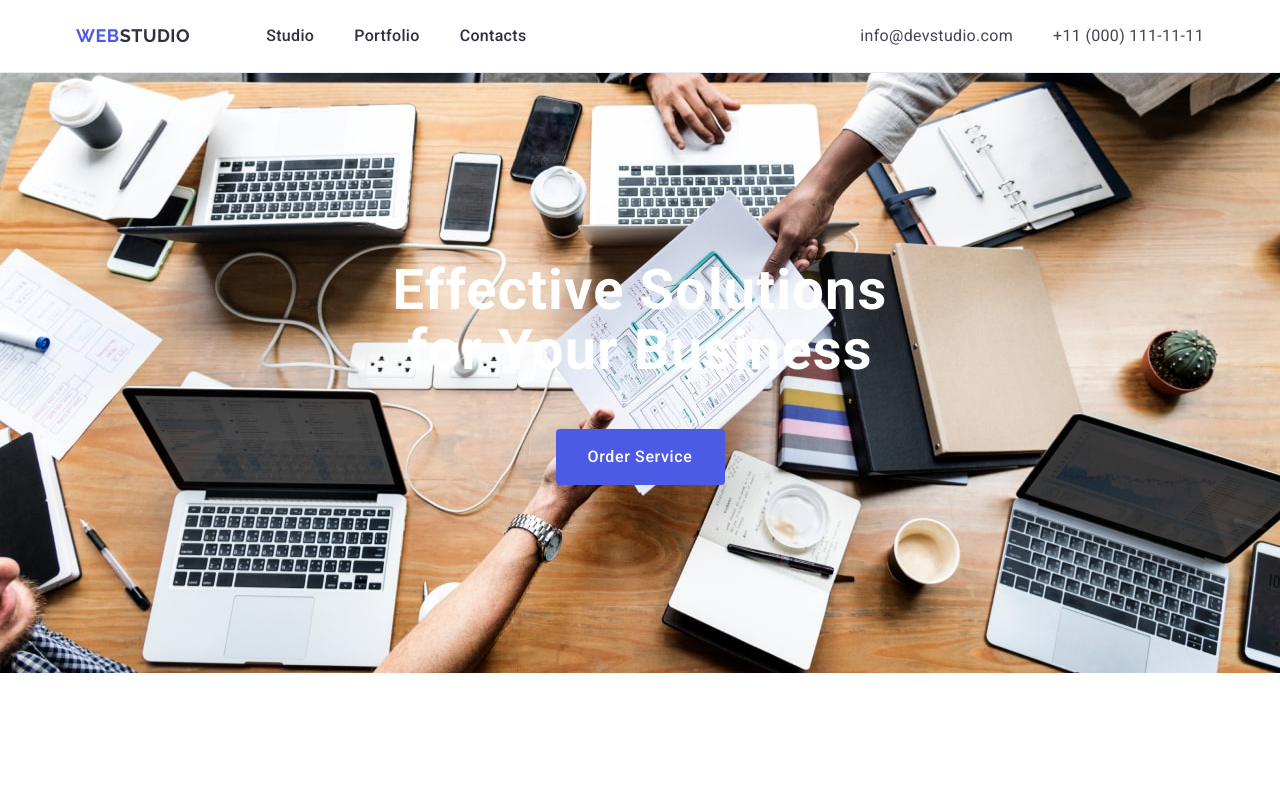
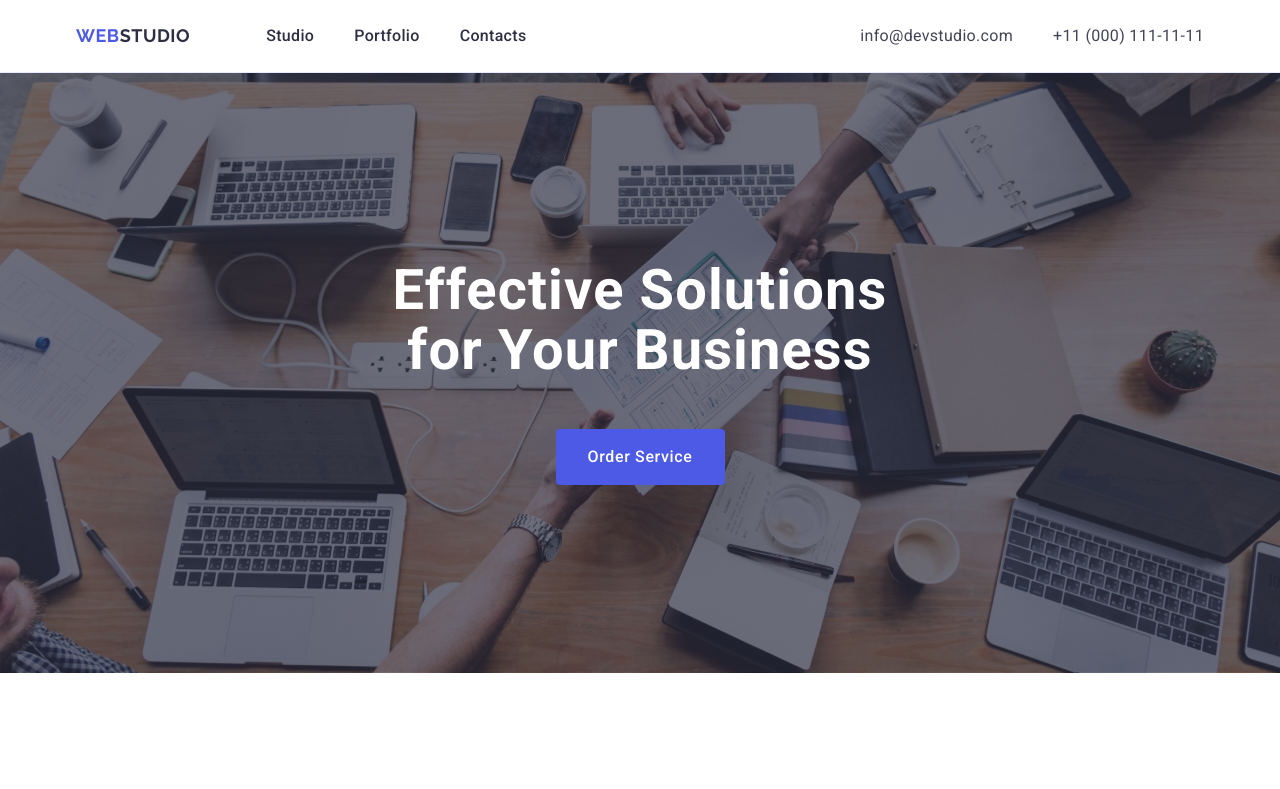
Before and after one commit to sundnepr/goit-markkup-hw-04, a plain HTML site: page index.html in a window 1280 px wide. Shown: the top 789 px of the page. Drawn offline with nearby package versions, Linux system fonts and the light colour scheme.

Commit message:
Update styles.css

```diff
--- a/css/styles.css
+++ b/css/styles.css
@@ -131,11 +131,23 @@ body {
   background: #2e2f42;
   text-align: center;
   padding: 188px 0;
-  background-image: url(../images/people-office.jpg);
+
+  /* background-image: url(../images/people-office.jpg); */
+
+  background-image: linear-gradient(
+      rgba(46, 47, 66, 0.7),
+      rgba(46, 47, 66, 0.7)
+    ),
+    url(../images/people-office.jpg);
+
   background-repeat: no-repeat;
   background-position: center;
   background-size: cover;
 }
+.studio-container {
+  max-width: 1440px;
+}
+
 .section-studio-title {
   font-weight: 700;
   font-size: 56px;
@@ -163,6 +175,8 @@ body {
   border-radius: 4px;
 
   margin: 0 auto;
+
+  transition: background-color 250ms cubic-bezier(0.4, 0, 0.2, 1);
 }
 .section-studio-button:hover,
 .section-studio-button:focus {
@@ -231,6 +245,10 @@ body {
   background-color: #ffffff;
   width: calc((100% - 72px) / 4);
   border-radius: 0px 0px 4px 4px;
+
+  box-shadow: 0 2px 1px 0 rgba(46, 47, 66, 0.08),
+    0 1px 1px 0 rgba(46, 47, 66, 0.16), 0 1px 6px 0 rgba(46, 47, 66, 0.08);
+  background: #fff;
 }
 
 .section-team-title {
```
